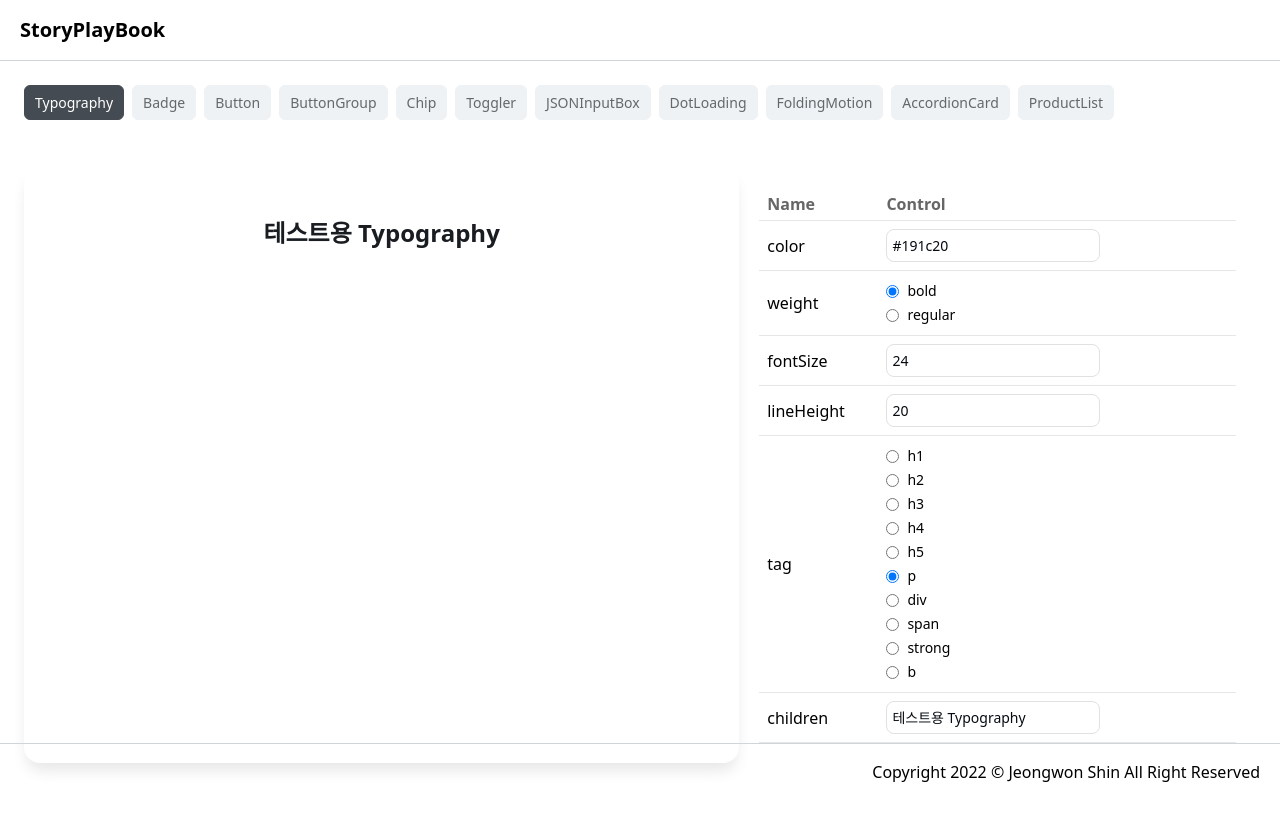
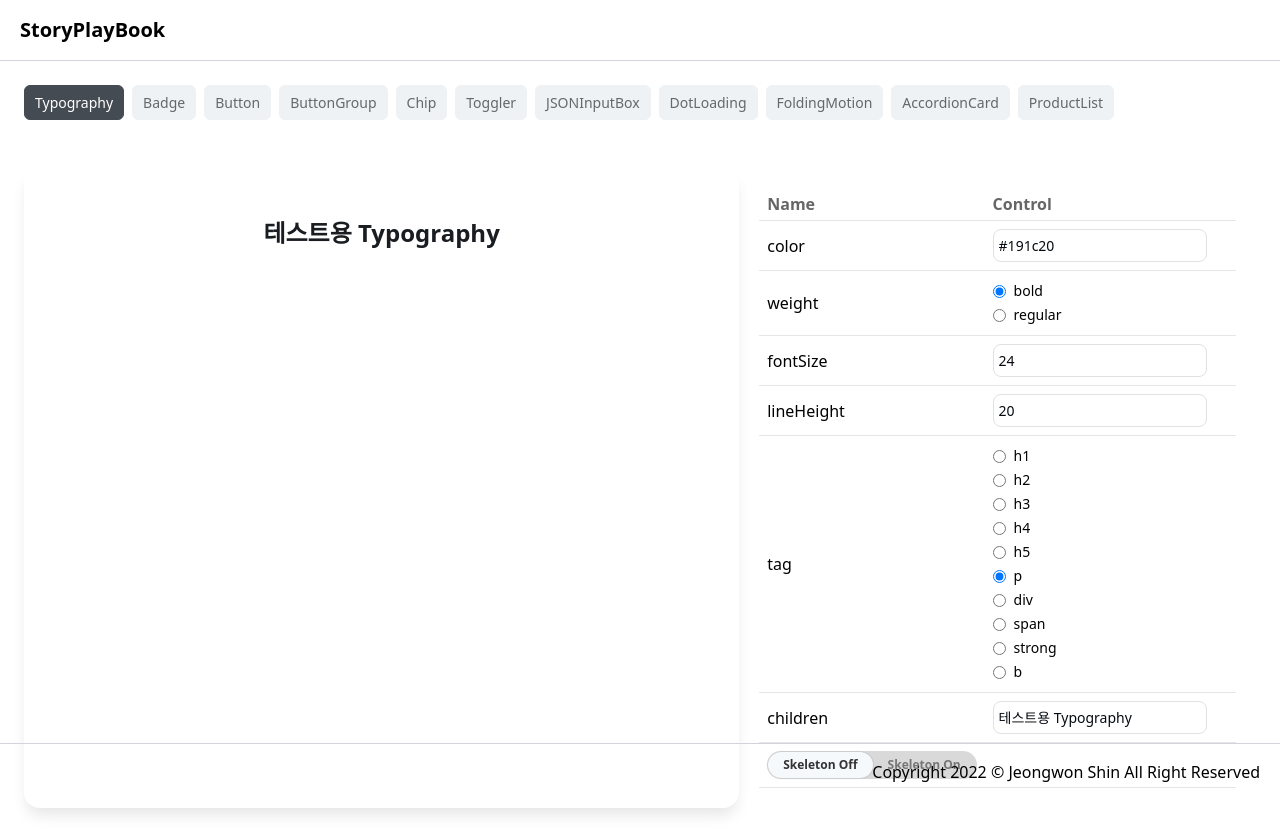
Before and after one commit to newgardener/StoryPlayBook-Project, a React (Create React App) app: page / in a window 1280 px wide. Before the commit the page ends 800 px from the top, so only its background shows below. Built offline with nearby package versions, Linux system fonts and the light colour scheme.

Commit message:
feat: SkeletonToggler 컴포넌트 연결
- 각 컴포넌트에 대해서 Skeleton 로딩을 테스트해볼 수 있도록 인터페이스 제공

```diff
--- a/src/components/ControlSection/index.tsx
+++ b/src/components/ControlSection/index.tsx
@@ -36,6 +36,8 @@ import {
   InputElement,
   JSONInputBox,
   ProductList,
+  Skeleton,
+  SkeletonToggler,
   Toggler,
   Typography,
 } from "../../design-system/components";
@@ -91,7 +93,10 @@ const ComponentPanelGroup = ({ componentName }: ComponentPanelGroupProps) => {
   });
 
   React.useEffect(() => {
-    reset(defaultComponentProps[componentName]);
+    reset({
+      ...defaultComponentProps[componentName],
+      skeleton: false,
+    });
   }, [componentName]);
 
   return (
@@ -99,20 +104,51 @@ const ComponentPanelGroup = ({ componentName }: ComponentPanelGroupProps) => {
       <ComponentRenderPanel
         componentName={componentName}
         propsData={composeComponentPropsData(componentPropsNames, componentPropsData)}
+        control={control}
       />
       <ComponentControlPanel componentName={componentName} control={control} />
     </dd>
   );
 };
 
-type ComponentRenderPanelProps = ComponentPanelGroupProps & {
-  propsData?: object;
-};
+type ComponentRenderPanelProps<T extends FieldValues = FieldValues> =
+  ComponentPanelGroupProps & {
+    propsData?: object;
+    control: Control<T>;
+  };
 
 const ComponentRenderPanel = ({
   componentName,
   propsData,
+  control,
 }: ComponentRenderPanelProps) => {
+  const isSkeletonOn = useWatch({
+    name: "skeleton",
+    control,
+  });
+
+  const componentSkeletonMap = React.useMemo(() => {
+    return {
+      Typography: <Skeleton width="250px" height="35px" />,
+      Badge: <Skeleton width="150px" height="16px" />,
+      Button: <Skeleton width="105px" height="55px" />,
+      ButtonGroup: (
+        <>
+          <Skeleton width="120px" height="52px" margin="0 0 5px" />
+          <Skeleton width="120px" height="52px" />
+        </>
+      ),
+      Chip: <Skeleton width="150px" height="35px" />,
+      Toggler: <Skeleton width="120px" height="30px" />,
+      JSONInputBox: <Skeleton width="145px" height="100px" />,
+      FoldingMotion: <Skeleton width="135px" height="65px" />,
+      AccordionCard: <Skeleton width="480px" height="225px" />,
+      ProductList: <Skeleton width="464px" height="270px" />,
+    } as {
+      [key: string]: React.ReactNode;
+    };
+  }, []);
+
   const getComponentToRender = React.useCallback(
     (componentName: string, args?: object) => {
       switch (componentName) {
@@ -191,10 +227,13 @@ const ComponentRenderPanel = ({
     },
     [],
   );
-
   return (
     <div className={cx("component-render-panel")}>
-      {getComponentToRender(componentName, propsData)}
+      <SkeletonToggler
+        showSkeleton={isSkeletonOn}
+        children={getComponentToRender(componentName, propsData)}
+        skeleton={componentSkeletonMap[componentName]}
+      />
     </div>
   );
 };
@@ -237,9 +276,29 @@ const ComponentControlPanel = ({
               fieldDefaultValue={fieldInfo[1]}
             />
           ))}
+          {componentName !== "DotLoading" && <CommonControlForm control={control} />}
         </tbody>
       </table>
     </div>
+  );
+};
+
+const CommonControlForm = ({ control }: Pick<ComponentControlPanelProps, "control">) => {
+  const { field } = useController({
+    name: "skeleton",
+    control,
+  });
+
+  return (
+    <tr>
+      <td>
+        <Toggler
+          checked={field.value}
+          labels={["Skeleton Off", "Skeleton On"]}
+          onChange={(e) => field.onChange(e.target.checked)}
+        />
+      </td>
+    </tr>
   );
 };
 
@@ -279,7 +338,7 @@ const ComponentControlForm = ({
           <InputElement
             name={fieldName}
             value={field.value}
-            onChange={(e) => {
+            onChange={(e: React.ChangeEvent<HTMLInputElement>) => {
               field.onChange(e.target.value);
             }}
           />
@@ -289,7 +348,7 @@ const ComponentControlForm = ({
           <RadioGroupField
             radioOptions={fieldDefaultValue as string[]}
             selectedRadioOption={field.value}
-            onChange={(e) => {
+            onChange={(e: React.ChangeEvent<HTMLInputElement>) => {
               field.onChange(e.target.value);
             }}
           />
@@ -298,7 +357,7 @@ const ComponentControlForm = ({
         return (
           <Toggler
             checked={field.value}
-            onChange={(e) => {
+            onChange={(e: React.ChangeEvent<HTMLInputElement>) => {
               field.onChange(e.target.checked);
             }}
           />
--- a/src/constants.ts
+++ b/src/constants.ts
@@ -1,6 +1,5 @@
 import * as React from "react";
 
-import { Shark } from "./design-system/assets/images";
 import {
   AccordionCard,
   Badge,
--- a/src/design-system/components/Skeleton/index.tsx
+++ b/src/design-system/components/Skeleton/index.tsx
@@ -16,7 +16,7 @@ export interface SkeletonProps
   className?: string;
 }
 
-const BORDER_RADIUS = "16px";
+const BORDER_RADIUS = "32px";
 const HEIGHT = "35px";
 
 export const Skeleton = React.forwardRef<HTMLDivElement, SkeletonProps>(
--- a/src/design-system/components/Toggler/index.tsx
+++ b/src/design-system/components/Toggler/index.tsx
@@ -7,11 +7,17 @@ const cx = classNames.bind(styles);
 
 export type TogglerProps = {
   checked?: boolean;
+  disabled?: boolean;
   labels?: [string, string];
   onChange?: (event: React.ChangeEvent<HTMLInputElement>) => void;
 };
 
-export const Toggler = ({ checked = false, labels, onChange }: TogglerProps) => {
+export const Toggler = ({
+  checked = false,
+  disabled = false,
+  labels,
+  onChange,
+}: TogglerProps) => {
   const [isChecked, setIsChecked] = React.useState<boolean>(false);
 
   const toggleButton = (e: React.ChangeEvent<HTMLInputElement>) => {
@@ -37,6 +43,7 @@ export const Toggler = ({ checked = false, labels, onChange }: TogglerProps) =>
         value={isChecked ? 1 : 0}
         checked={isChecked}
         onChange={toggleButton}
+        disabled={disabled}
       />
       <span>{labels ? labels[0] : "False"}</span>
       <span>{labels ? labels[1] : "True"}</span>
--- a/src/design-system/components/Toggler/styles.module.scss
+++ b/src/design-system/components/Toggler/styles.module.scss
@@ -21,6 +21,10 @@ $BORDER_RADIUS: 16px;
     padding: 0;
     cursor: pointer;
     border-radius: $BORDER_RADIUS;
+
+    &:disabled {
+      cursor: not-allowed;
+    }
   }
 
   span {
--- a/src/schema.ts
+++ b/src/schema.ts
@@ -18,6 +18,7 @@ export const typographySchema = z.object({
   fontSize: z.number(),
   lineHeight: z.number(),
   children: z.string().min(1),
+  skeleton: z.boolean(),
 });
 
 export const badgeSchema = z.object({
@@ -25,6 +26,7 @@ export const badgeSchema = z.object({
   count: z.number(),
   label: z.union([z.string(), z.array(z.string())]),
   labelColor: z.union([z.literal("red"), z.literal("blue"), z.literal("gray")]),
+  skeleton: z.boolean(),
 });
 
 export const buttonSchema = z.object({
@@ -34,20 +36,24 @@ export const buttonSchema = z.object({
   textBolded: z.boolean(),
   isLoading: z.boolean(),
   children: z.string(),
+  skeleton: z.boolean(),
 });
 
 export const buttonGroupSchema = z.object({
   buttonGroupType: z.union([z.literal("1:1"), z.literal("stacked")]),
   buttonSize: z.union([z.literal("small"), z.literal("medium"), z.literal("large")]),
+  skeleton: z.boolean(),
 });
 
 export const chipSchema = z.object({
   active: z.boolean(),
   label: z.string().min(1),
+  skeleton: z.boolean(),
 });
 
 export const togglerSchema = z.object({
   checked: z.boolean(),
+  skeleton: z.boolean(),
 });
 
 export const jsonInputBoxSchema = z.object({
@@ -58,6 +64,7 @@ export const jsonInputBoxSchema = z.object({
       description: z.string(),
     }),
   ),
+  skeleton: z.boolean(),
 });
 
 export const dotLoadingSchema = z.object({
@@ -71,6 +78,7 @@ export const dotLoadingSchema = z.object({
 export const foldingMotionSchema = z.object({
   title: z.string().min(1),
   content: z.string().min(1),
+  skeleton: z.boolean(),
 });
 
 export const accordionCardSchema = z.object({
@@ -82,6 +90,7 @@ export const accordionCardSchema = z.object({
       description: z.string(),
     }),
   ),
+  skeleton: z.boolean(),
 });
 
 export const productListSchema = z.object({
@@ -96,6 +105,7 @@ export const productListSchema = z.object({
       backgroundColor: z.string(),
     }),
   ),
+  skeleton: z.boolean(),
 });
 
 export const componentSchemaMap: Record<string, ZodType<any, any, any>> = {
```
Also changed, not shown: 1 other file (tests, documents, lock files or other folders).
